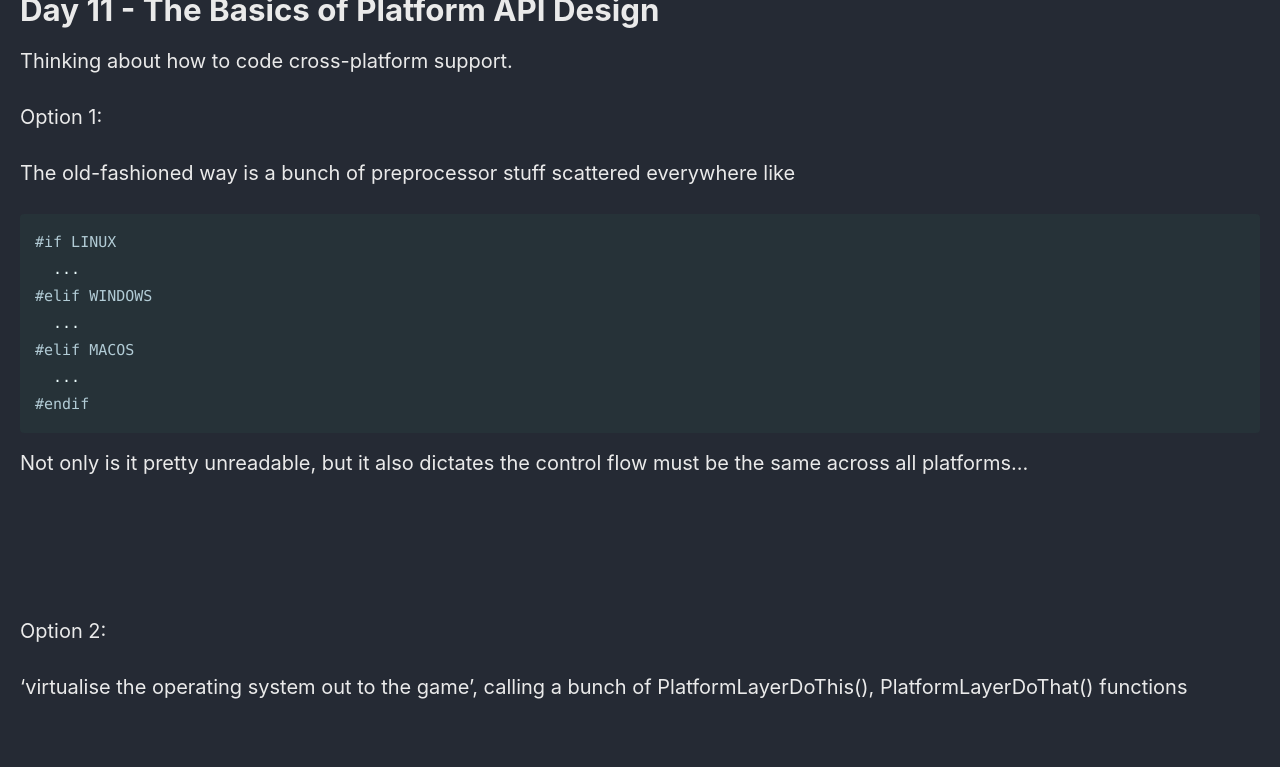
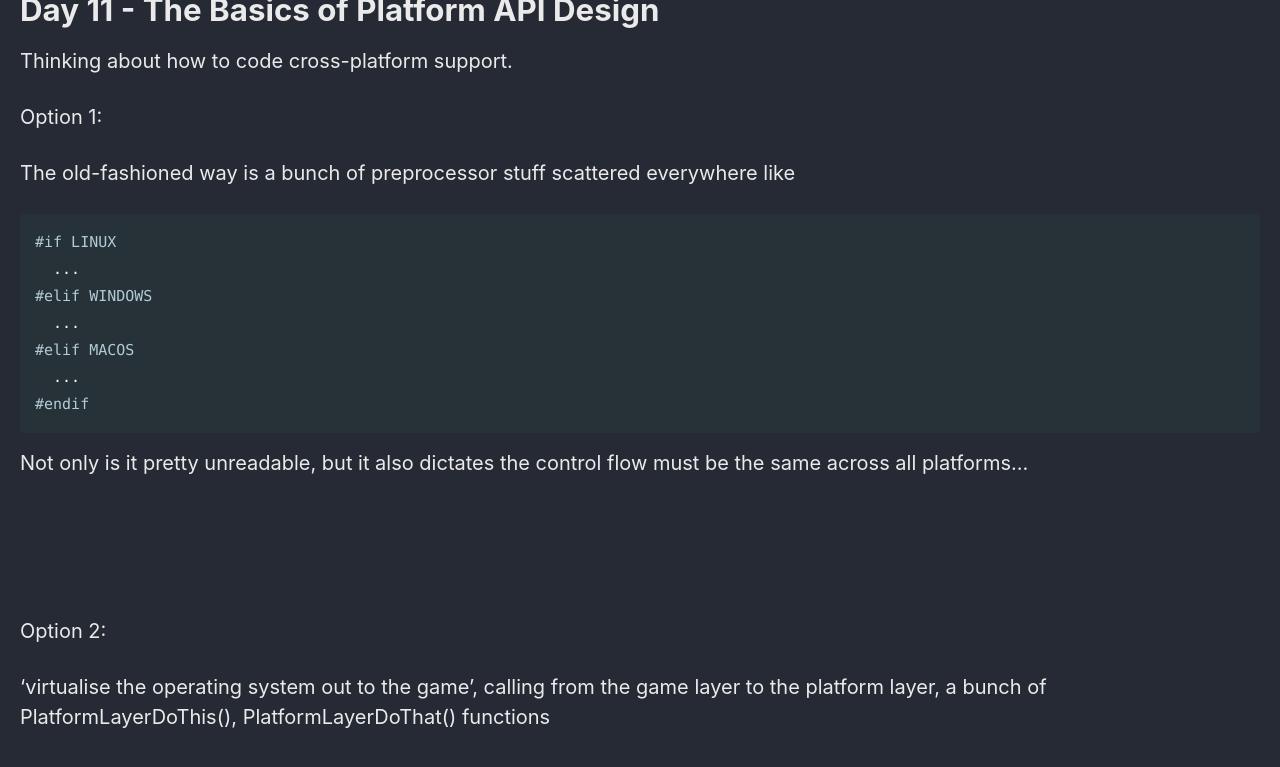
Before and after one commit to Connor-McCartney/Connor-McCartney.github.io, a Jekyll site: the page built from _pages/misc/HandmadeHeroNotes.md, in a window 1280 px wide and 900 px high, scrolled down 3238 px. Shown: the top 767 px of the window. Built offline with Jekyll 4.4.1, drawn with Linux system fonts in a browser that asks for light colours; cached includes are drawn as plain includes; our own code applies the rules of GitHub Pages for plain Markdown files.

Commit message:
Update HandmadeHeroNotes.md

```diff
--- a/_pages/misc/HandmadeHeroNotes.md
+++ b/_pages/misc/HandmadeHeroNotes.md
@@ -157,7 +157,7 @@ Not only is it pretty unreadable, but it also dictates the control flow must be
 
 Option 2:
 
-'virtualise the operating system out to the game', calling a bunch of PlatformLayerDoThis(), PlatformLayerDoThat() functions
+'virtualise the operating system out to the game', calling from the game layer to the platform layer, a bunch of PlatformLayerDoThis(), PlatformLayerDoThat() functions
 
 <br>
 
```
